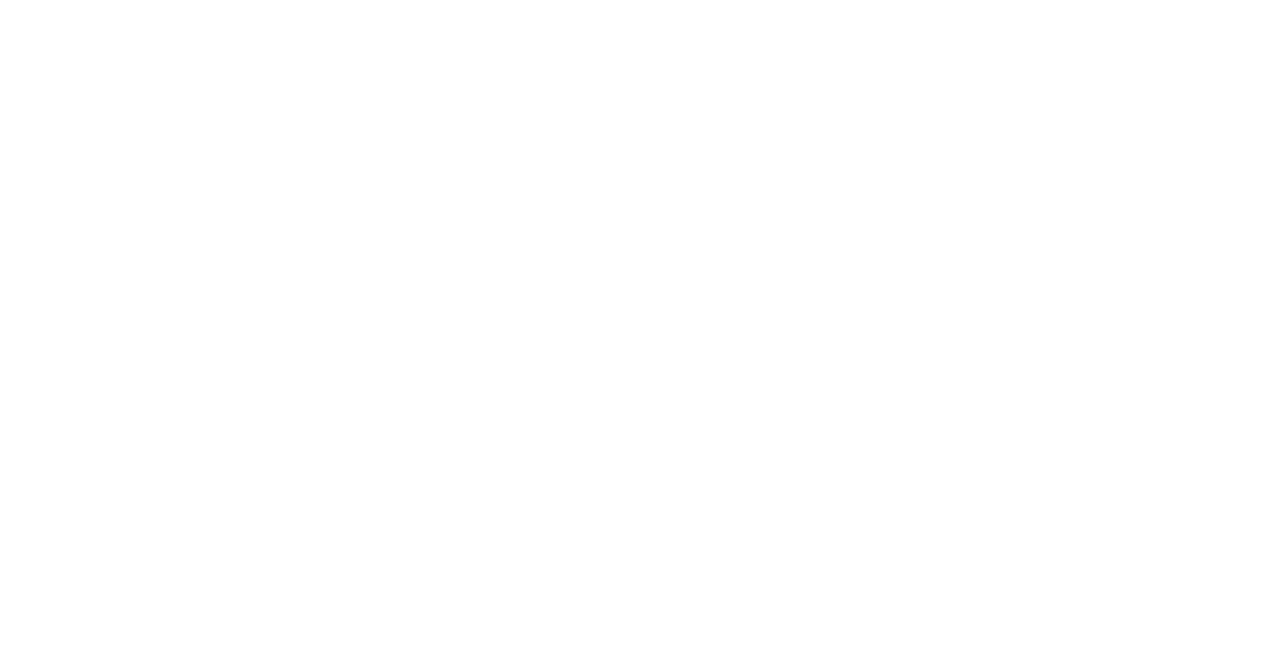
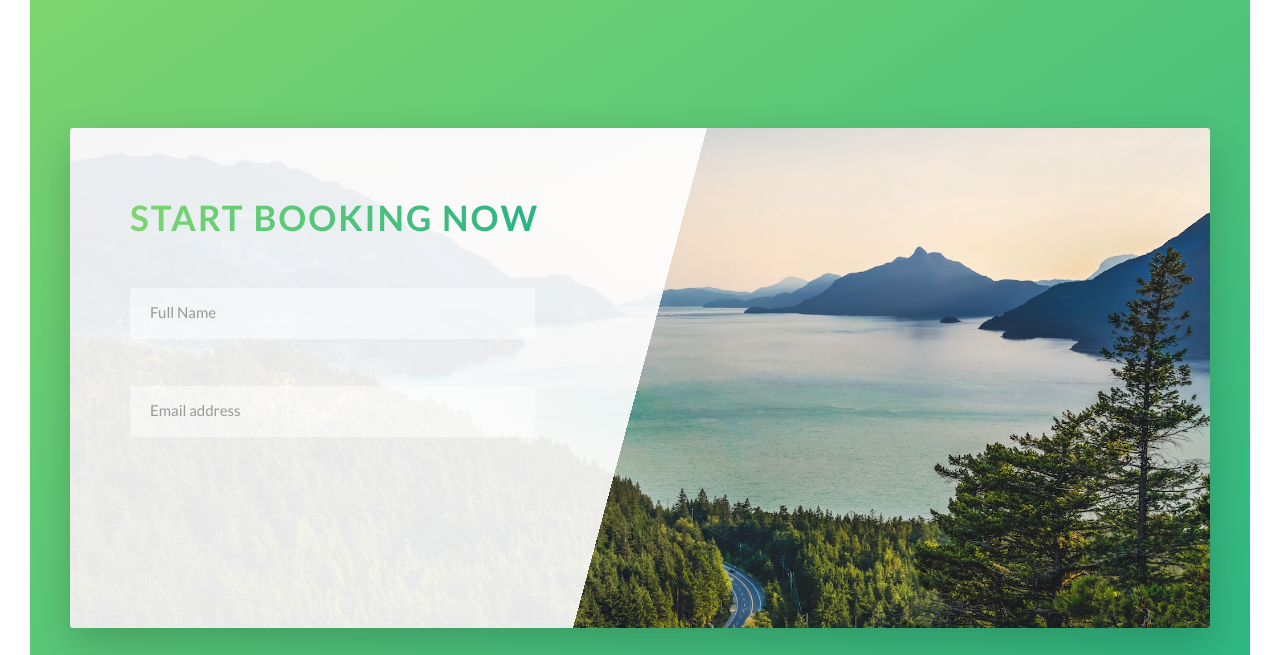
Before and after one commit to TiagoValdrich/natours, a website: page index.html in a window 1280 px wide. Shown: the part 4585-5240 px from the top of the page. Before the commit the page ends 4593 px from the top, so only its background shows below. Drawn offline with Linux system fonts and the light colour scheme.

Commit message:
Building the book section

```diff
--- a/index.html
+++ b/index.html
@@ -271,6 +271,33 @@
                     <a href="#" class="btn-text">Discover all stories &rarr;</a>
                 </div>
             </section>
+
+            <section class="section-book">
+                <div class="row">
+                    <div class="book">
+                        <div class="book__form">
+                            <form action="#">
+                                <div class="u-margin-bottom-medium">
+                                    <h2 class="heading-secondary">
+                                        Start booking now
+                                    </h2>
+                                </div>
+
+                                <div class="form__group">
+                                    <input type="text" class="form__input" placeholder="Full Name" id="name" required>
+                                    <label for="name" class="form__label">Full name</label>
+                                </div>
+
+                                <div class="form__group">
+                                    <input type="email" class="form__input" placeholder="Email address" id="email" required>
+                                    <label for="email" class="form__label">Email address</label>
+                                </div>
+                            </form>
+                        </div>
+                    </div>
+                </div>
+            </section>
+
         </main>
 
         <!-- <section class="grid-test">
--- a/sass/abstracts/_variables.scss
+++ b/sass/abstracts/_variables.scss
@@ -13,6 +13,8 @@ $color-grey-light-1: #f7f7f7;
 $color-grey-light-2: #eee;
 
 $color-grey-dark: #777;
+$color-grey-dark-2: #999;
+
 $color-white: #fff;
 $color-black: #000;
 
--- /dev/null
+++ b/sass/components/_form.scss
@@ -0,0 +1,49 @@
+.form {
+
+    &__group:not(:last-child) {
+        margin-bottom: 2rem;
+    }
+
+    &__input {
+        font-size: 1.5rem;
+        font-family: inherit;
+        color: inherit;
+        padding: 1.5rem 2rem;
+        border-radius: 2px;
+        background-color: rgba($color-white, .5);
+        border: none;
+        border-bottom: 3px solid transparent;
+        width: 90%;
+        display: block;
+
+        &:focus {
+            outline: none;
+            box-shadow: 0 1rem 2rem rgba($color-black, .1);
+            border-bottom: 3px solid $color-primary;
+
+            &:invalid {
+                border-bottom: 3px solid $color-secondary-dark;
+            }
+        }
+
+        &::-webkit-input-placeholder {
+            color: $color-grey-dark-2;
+        }
+    }
+
+    &__label {
+        font-size: 1.2rem;
+        font-weight: 700;
+        margin-left: 2rem;
+        margin-top: .7rem;
+        display: block;
+        transition: all .3s;
+    }
+
+    &__input:placeholder-shown + &__label {
+        opacity: 0;
+        visibility: hidden;
+        transform: translateY(-4rem);
+    }
+
+}
--- a/sass/main.scss
+++ b/sass/main.scss
@@ -12,6 +12,7 @@
 @import "components/card";
 @import "components/composotion";
 @import "components/feature-box";
+@import "components/form";
 @import "components/story";
 
 @import "layout/grid";
--- a/sass/pages/_home.scss
+++ b/sass/pages/_home.scss
@@ -30,3 +30,26 @@
     position: relative;
     padding: 15rem 0;
 }
+
+.section-book {
+    padding: 15rem 0;
+    background-image: linear-gradient(to right bottom, $color-primary-light, $color-primary-dark);
+}
+
+.book {
+    background-image: linear-gradient(105deg,
+                                    rgba($color-white, .9) 0%,
+                                    rgba($color-white, .9) 50%,
+                                    transparent 50%),
+                                    url("../img/nat-10.jpg");
+    background-size: cover;
+    border-radius: 3px;
+    box-shadow: 0 1.5rem 4rem rgba($color-black, .2);
+
+    height: 50rem;
+
+    &__form {
+        width: 50%;
+        padding: 6rem;
+    }
+}
```
Also changed, not shown: css/style.css.
